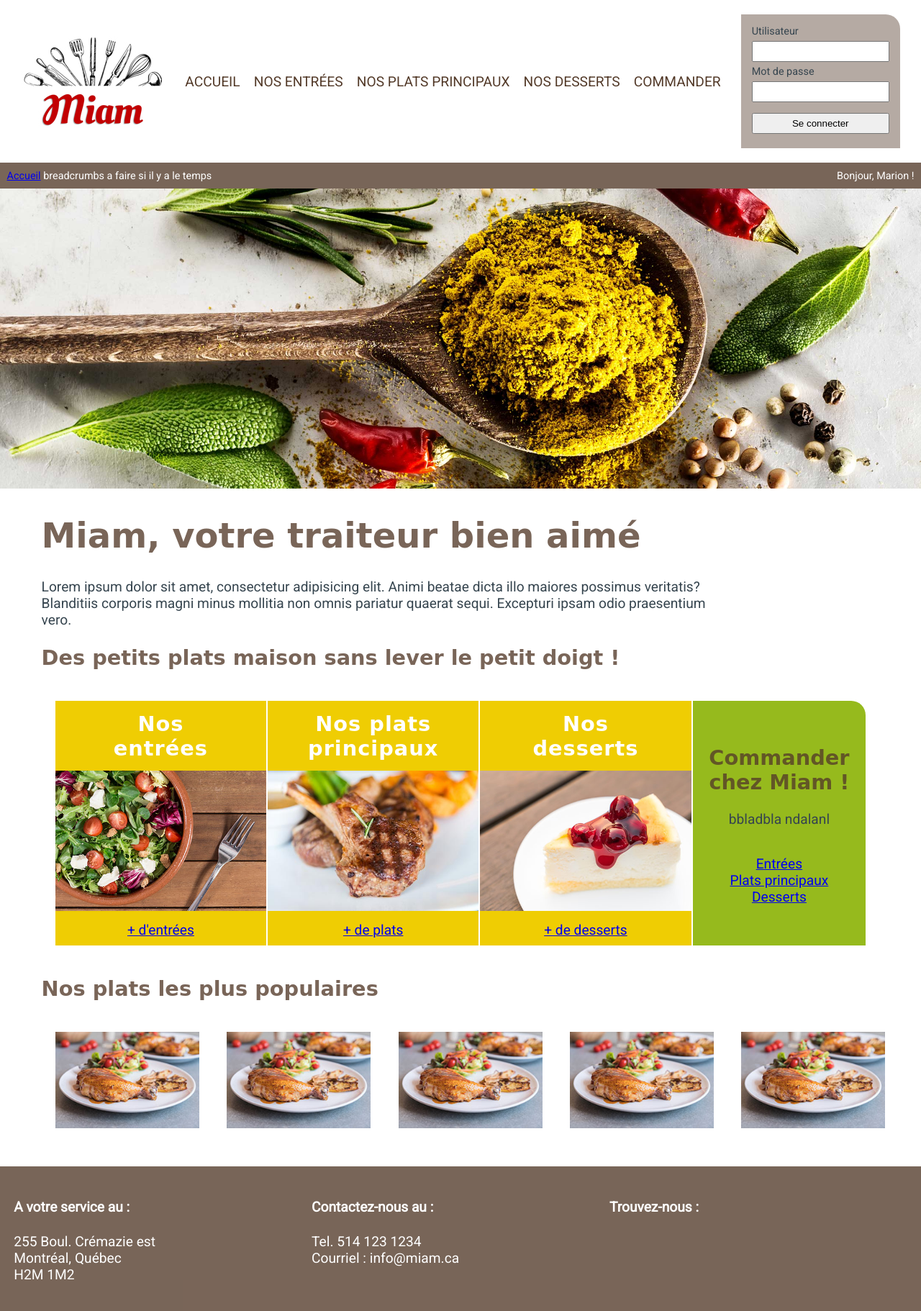
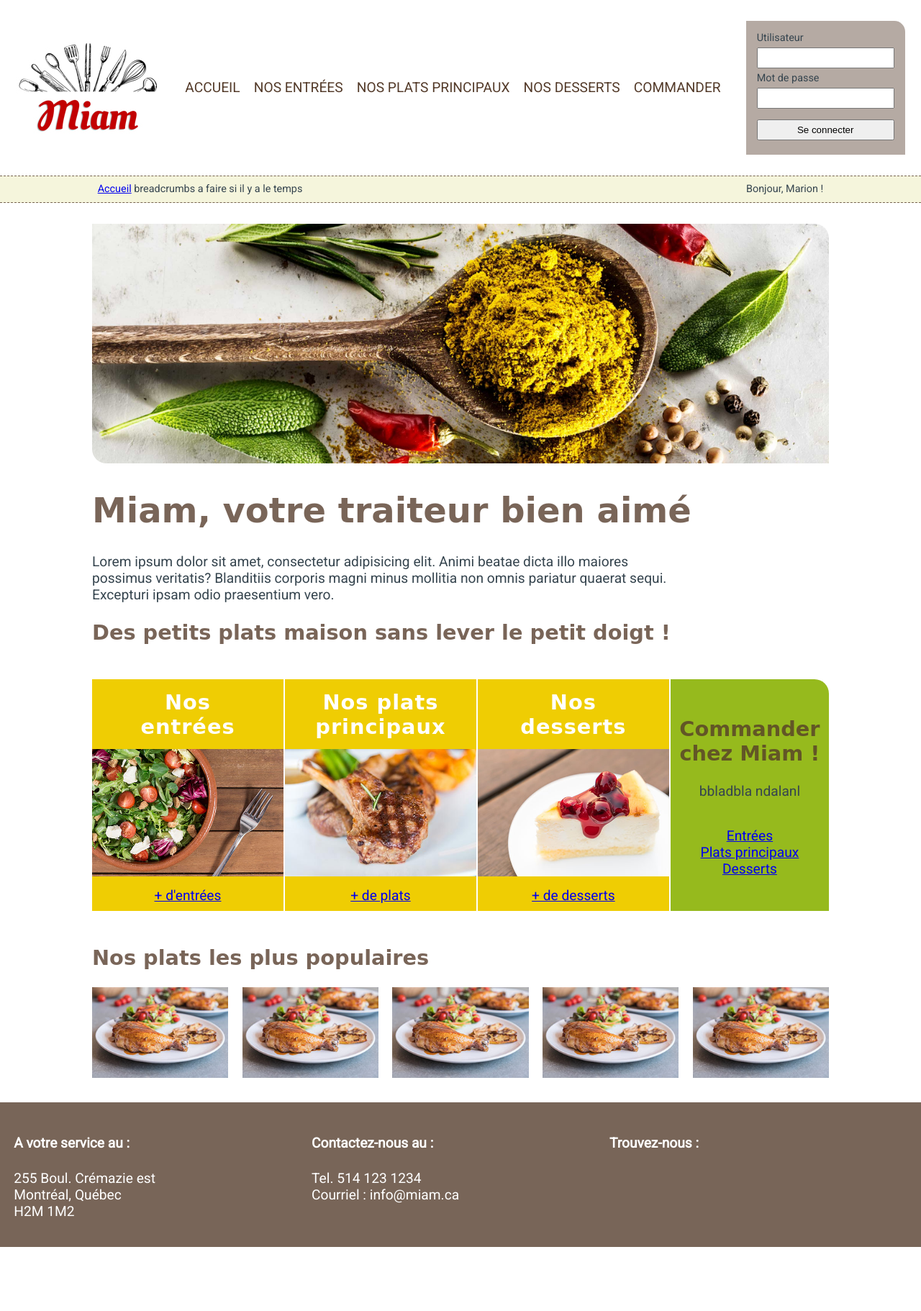
Before and after one commit to mbasprof/tp_miam, a PHP site: page / in a window 1280 px wide. Shown: the whole page at 72% size. After the commit the page ends 1733 px from the top, so only its background shows below. Run offline with PHP 8.4, Linux system fonts and the light colour scheme; some libraries are stand-ins or nearby versions.

Commit message:
Corrections layout (banner, fil d'ariane, .wrapper, paddings et margins) en css et dans structure HTML de l'index et page_top.php

```diff
--- a/index.php
+++ b/index.php
@@ -3,9 +3,9 @@
     define('PAGE_ID', 'accueil');
     require_once('views/page_top.php');
 ?><!-- banner -->
-<div id="banner"><img src="images/background.jpg" alt="Photo"></div>
+<div id="banner" class="wrapper"><img src="images/background.jpg" alt="Photo"></div>
 <!-- #top-main -->
-<div id="top-main">
+<div id="top-main" class="wrapper">
     <h1>Miam, votre traiteur bien aimé</h1>
     <p>Lorem ipsum dolor sit amet, consectetur adipisicing elit. Animi beatae dicta illo maiores
         possimus veritatis? Blanditiis corporis magni minus mollitia non omnis pariatur quaerat sequi.
@@ -13,7 +13,7 @@
     <h2>Des petits plats maison sans lever le petit doigt !</h2>
 </div>
 <!--END #topmain-->
-<div id="middle-main">
+<div id="middle-main" class="wrapper">
     <!-- START #categoriest-->
     <section id="categories">
         <div class="categorie" id="cat_entrees">
@@ -60,6 +60,6 @@
     </aside>
 </div>
 <!--  END #middle-main-->
-<div id="bottom-main">
+<div id="bottom-main" class="wrapper">
     <?php require_once('views/plats_populaires.php'); ?>
 </div><?php require_once('views/page_bottom.php'); ?>
--- a/style/main.css
+++ b/style/main.css
@@ -49,14 +49,14 @@ h1{
 }
 
 .wrapper {
-    /*width: 80%;*/
+    width: 80%;
     /*background-color: beige;*/
     margin: 0 auto 1.5rem auto;
-    /*padding: 0 1rem;*/
+
 }
 
 header {
-    padding: 20px;
+    padding: 1.5rem 0.5rem;
 }
 
 header, footer {
@@ -104,7 +104,8 @@ header nav ul li a:hover {
 
 /*formulaire connexion*/
 #connexion {
-    border-top-right-radius: 20px;
+    border-top-right-radius: 15px;
+    /*border-bottom-left-radius: 15px;*/
     background-color: rgba(84, 59, 42, 0.43);
     padding: 15px;
 }
@@ -134,26 +135,37 @@ main {
 
 }
 
+/*banner*/
+#banner{
+    margin: 1.5rem auto;
+    width: 80%;
+}
+
 #banner img{
     width: 100%;
+    border-top-right-radius: 20px;
+    border-bottom-left-radius: 20px;
 }
+
+/*breadcrumbs*/
 #bread_connect{
-    background-color: rgba(83, 58, 41, 0.78);
+    background-color: #f5f5dc;
     padding: 0.5rem;
+    font-size: 0.75rem;
+    border-top: 1px dashed rgba(83, 58, 41, 0.78);
+    border-bottom: 1px dashed rgba(83, 58, 41, 0.78);
+}
+
+#bread_connect > div {
     display: flex;
     justify-content: space-between;
-    align-content: center ;
-    color:#fff;
-    font-size: 0.75rem;
+    align-content: center;
+    margin: 0 auto;
 }
 
-#breadcrumbs {
-
-
-}
 
 #top-main, #middle-main, #bottom-main {
-    padding: 0 3rem;
+
 }
 
 #top-main p {
@@ -170,7 +182,7 @@ main {
 }
 
 #middle-main section {
-    margin: 1rem 0 1rem 1rem;
+    margin: 1rem 0;
 }
 
 aside {
@@ -179,7 +191,7 @@ aside {
     /*background-color: rgba(234, 155, 9, 0.5);*/
     background-color: #96ba1d;
     padding: 0.5rem;
-    margin: 1rem 1rem 1rem 0 ;
+    margin: 1rem 0 ;
     text-align: center;
     display: flex;
     flex-direction: column;
@@ -238,13 +250,16 @@ aside {
 
 #plats_populaires > div {
     flex: 0 1 auto;
-    margin: 1rem;
+    justify-content: space-evenly;
     display: flex;
     flex-direction: column;
 }
+#plats_populaires > div + div {
+    margin-left: 1rem;
+}
 
 #plats_populaires img {
-    width: 200px
+    width: 100%;
 
 }
 
--- a/views/page_top.php
+++ b/views/page_top.php
@@ -28,9 +28,10 @@
             <!--                </form>-->
             <!--            </div>-->
         </header>
-        <main class="wrapper">
+        <main>
             <!--  barre fil d'ariane et bonjour-->
             <div id="bread_connect">
+                <div class="wrapper">
                     <div id="breadcrumbs">
                         <a href="index.php">Accueil</a>
                         breadcrumbs a faire si il y a le temps
@@ -39,3 +40,4 @@
                         <span>Bonjour, Marion !</span>
                     </div>
                 </div>
+            </div>
```
Lines whose indentation alone changed are shown as unchanged.
